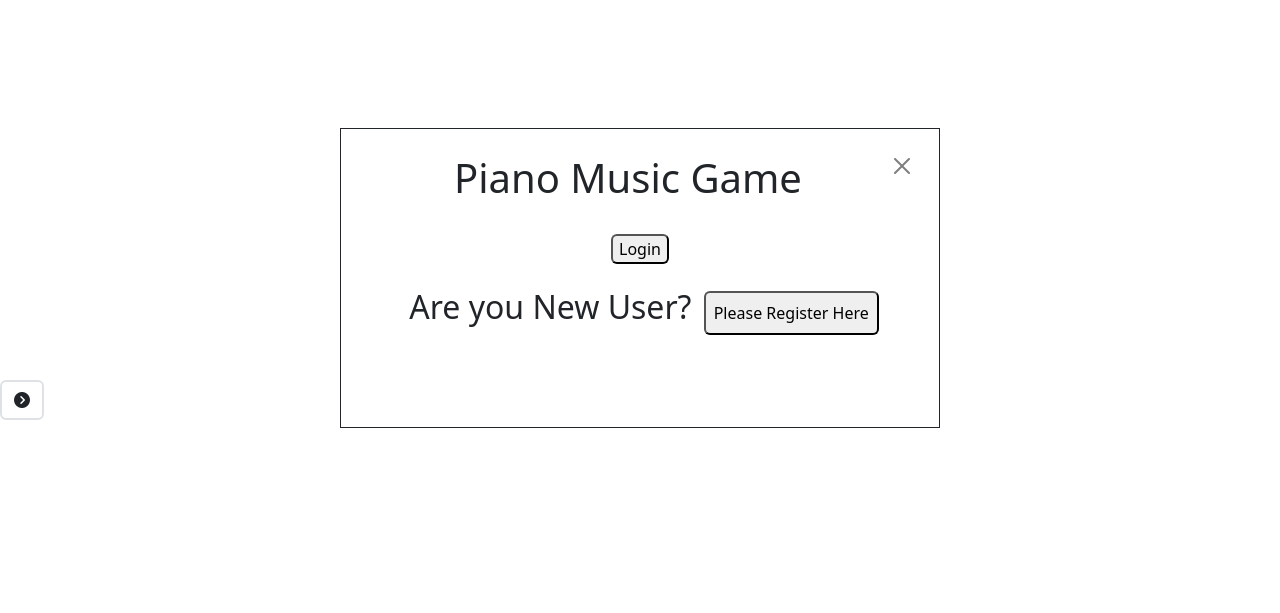
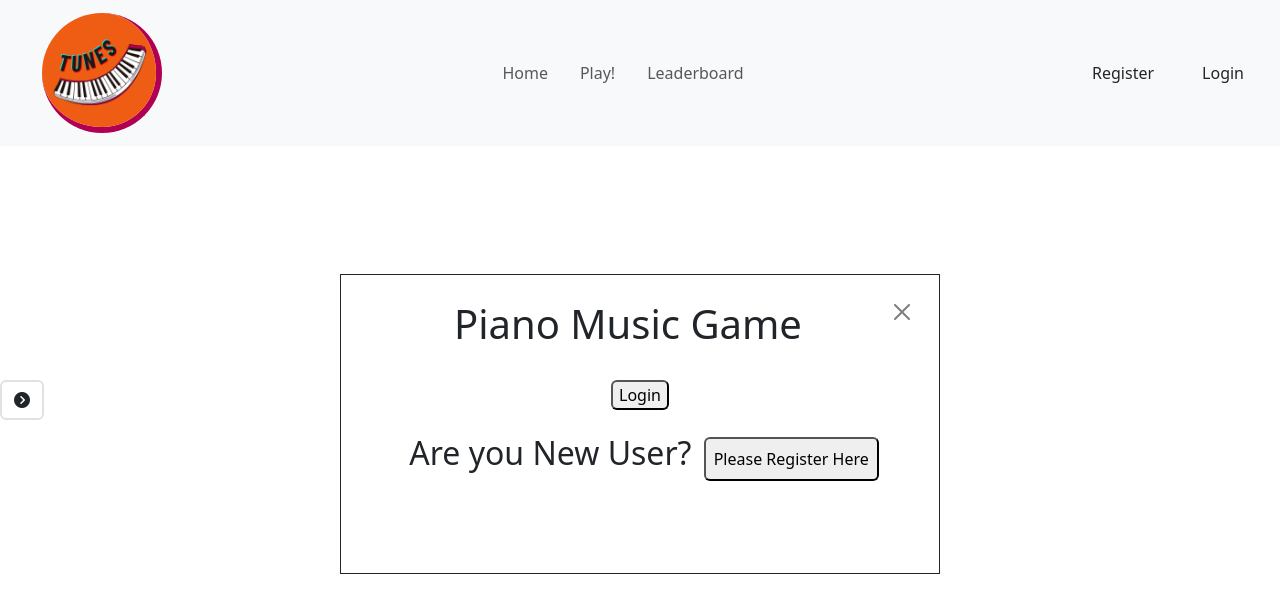
Before and after one commit to ErfanNajimi/sep-2024-hackathon-team-2, a Django app: page / in a window 1280 px wide. Shown: the top 613 px of the page. Run offline with Django 4.2, Linux system fonts and the light colour scheme; some libraries are stand-ins or nearby versions.

Commit message:
add navbar initial layout

```diff
--- a/static/css/style.css
+++ b/static/css/style.css
@@ -1,3 +1,12 @@
+.logo {
+  width: 120px;
+  height: 120px;
+  border-radius: 50%;
+  margin-left: 30px;
+  border-bottom: 6px solid #b10054;
+  border-right: 6px solid #b10054;
+}
+
 .landing-page{
   margin: 0 auto;
   padding: 25px;
--- a/templates/base.html
+++ b/templates/base.html
@@ -15,6 +15,53 @@
 
 </head>
 <body>
+    <nav class="navbar navbar-expand-lg mb-5 bg-light">
+        <div class="container-fluid">
+          <a class="navbar-brand" href="{% url 'index.html' %}">
+            <img class="logo" src="{% static 'images/tunes-logo.png' %}" alt="logo" />
+          </a>
+          <div class="justify-content-center">
+            <ul class="navbar-nav">
+              <li class="nav-item">
+                <a class="nav-link mx-2" href="{% url 'index.html' %}">Home</a>
+              </li>
+              <li class="nav-item">
+                <a class="nav-link mx-2" href="{% url 'piano.html' %}">Play!</a>
+              </li>
+              <li class="nav-item">
+                <a class="nav-link mx-2" href="{% url 'leaderboard.html' %}"
+                  >Leaderboard</a
+                >
+              </li>
+            </ul>
+          </div>
+          <div class="float-end d-flex">
+            {% if user.is_authenticated %}
+            <ul class="navbar-nav">
+              <li class="nav-item">
+                <a href="{% url 'account_logout' %}" id="" class="nav-link"
+                  >Log Out</a
+                >
+              </li>
+              {% else %}
+              <li class="nav-item list-unstyled">
+                <a href="{% url 'account_signup' %}" id="" class="nav-link mx-4"
+                  >Register</a
+                >
+              </li>
+              <li class="nav-item list-unstyled">
+                <a
+                  href="{% url 'account_login' %}"
+                  id=""
+                  class="nav-link text-decoration-none mx-4"
+                  >Login</a
+                >
+                </li>
+            </ul>
+            {% endif %}
+          </div>
+        </div>
+      </nav>
 
     {% block content %}
     <!-- Main Content -->
--- a/templates/index.html
+++ b/templates/index.html
@@ -1,6 +1,6 @@
 {% extends "base.html" %} {% load static %} {% block title %}Piano
 Game{%endblock title %} {% block content %}
-<header>
+
   <div class="container border border-dark landing-page">
     <div class="float-end">
       <button
@@ -19,6 +19,6 @@ Game{%endblock title %} {% block content %}
       <button class="d-inline p-2 rounded">Please Register Here</button>
     </div>
   </div>
-</header>
+
 
 {% endblock content %}
```
Also changed, not shown: static/images/tunes-logo.png (added).
